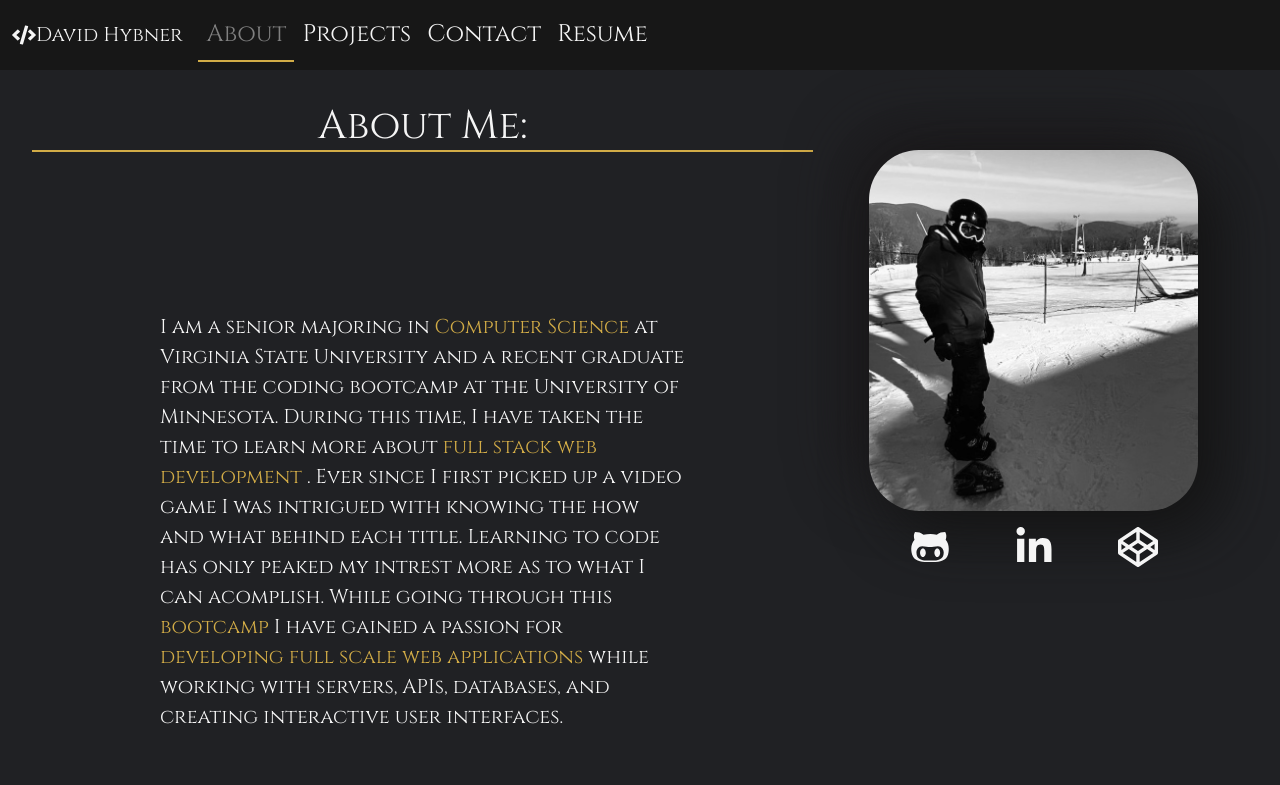
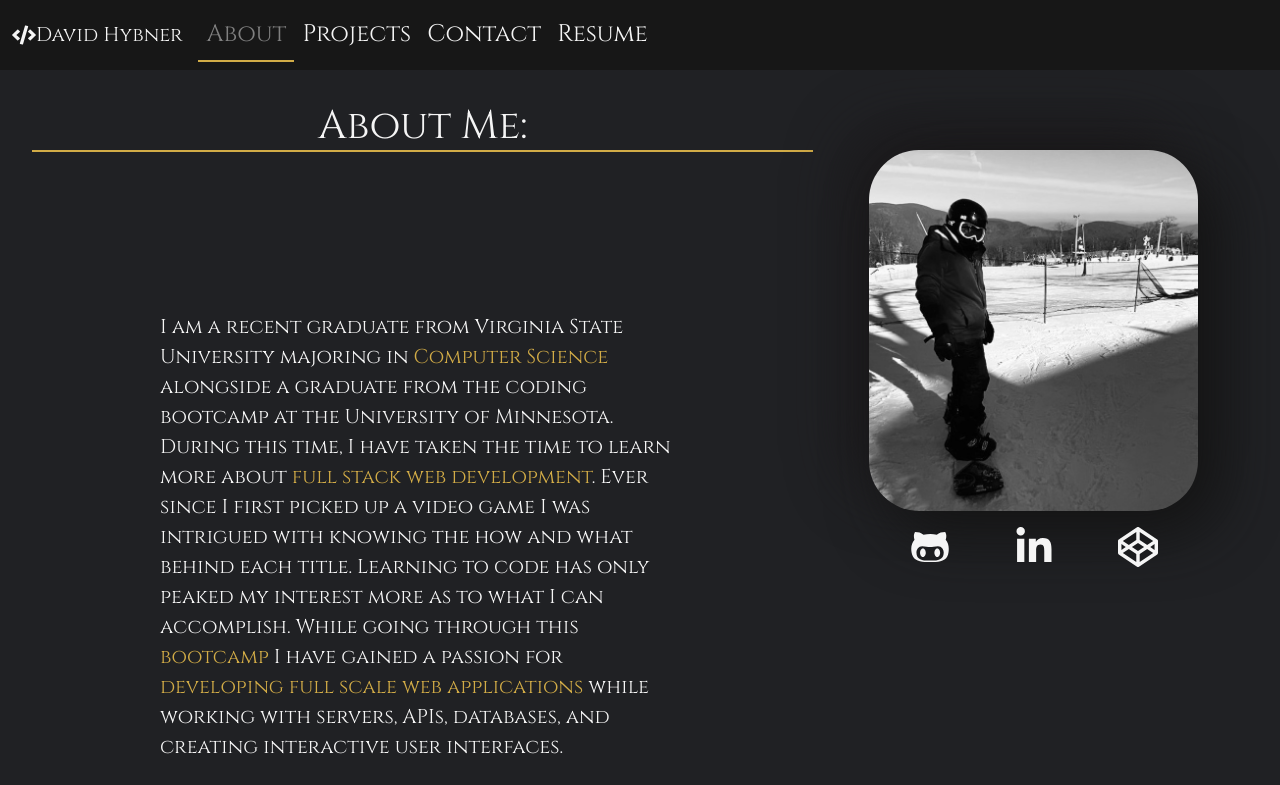
Before and after one commit to WixkedLuck/Portfolio-But-React, a React (Create React App) app: page / in a window 1280 px wide. Shown: the top 785 px of the page. Built offline with nearby package versions, Linux system fonts and the light colour scheme.

Commit message:
update resume
changed out pdf and fixed spelling errors.

```diff
--- a/src/components/About.js
+++ b/src/components/About.js
@@ -25,10 +25,10 @@ export default function About() {
       <div class="row">
         <div class="col-8">
           <h1 className='Title'>About Me: </h1>
-          <p class="sizeIt marf">I am a senior majoring in <span className="boldly">Computer Science</span> at Virginia State University and a recent graduate from the coding bootcamp at the University of Minnesota. During this time, I have taken the time to learn more about <span className="boldly">full
-            stack web development</span> . Ever since I first picked up a video game I was intrigued with
-            knowing the how and what behind each title. Learning to code has only peaked my intrest more as to what I can
-            acomplish. While going through this <span className="boldly">bootcamp</span> I have gained a passion for <span className="boldly">developing full scale web applications </span>
+          <p class="sizeIt marf">I am a recent graduate from Virginia State University majoring in <span className="boldly">Computer Science</span>  alongside a graduate from the coding bootcamp at the University of Minnesota. During this time, I have taken the time to learn more about <span className="boldly">full
+            stack web development</span>. Ever since I first picked up a video game I was intrigued with
+            knowing the how and what behind each title. Learning to code has only peaked my interest more as to what I can
+            accomplish. While going through this <span className="boldly">bootcamp</span> I have gained a passion for <span className="boldly">developing full scale web applications </span>
             while working with servers, APIs, databases, and creating interactive user interfaces.</p>
           {/* <div className='center'>
             <a href='https://lsu.badgr.com/public/assertions/arl4SZnvQDuRuBvlVt2cnA?identity__email=dah1998@yahoo.com' target='blank'><img src={LSU} alt='AWS Cloud Practitioner' className='half m-4 '></img></a>
--- a/src/components/Resume.js
+++ b/src/components/Resume.js
@@ -8,7 +8,7 @@ export default function Resume() {
         <section >
         <h1 className='Title'>Resume</h1>
         <p className='fs-4 center'>download</p>
-        <a className='icons'   href='./David_Hybner.docx.pdf' download={"David_Hybner_Resume"}  > <BsFillCloudDownloadFill size={40} /></a>
+        <a className='icons'   href='./Resume-David-Hybner23.pdf' download={"David_Hybner_Resume"}  > <BsFillCloudDownloadFill size={40} /></a>
 
         <h2 className='Subtitle'>Summary</h2>
 
```
Also changed, not shown: 2 other files (tests, documents, lock files or other folders).
